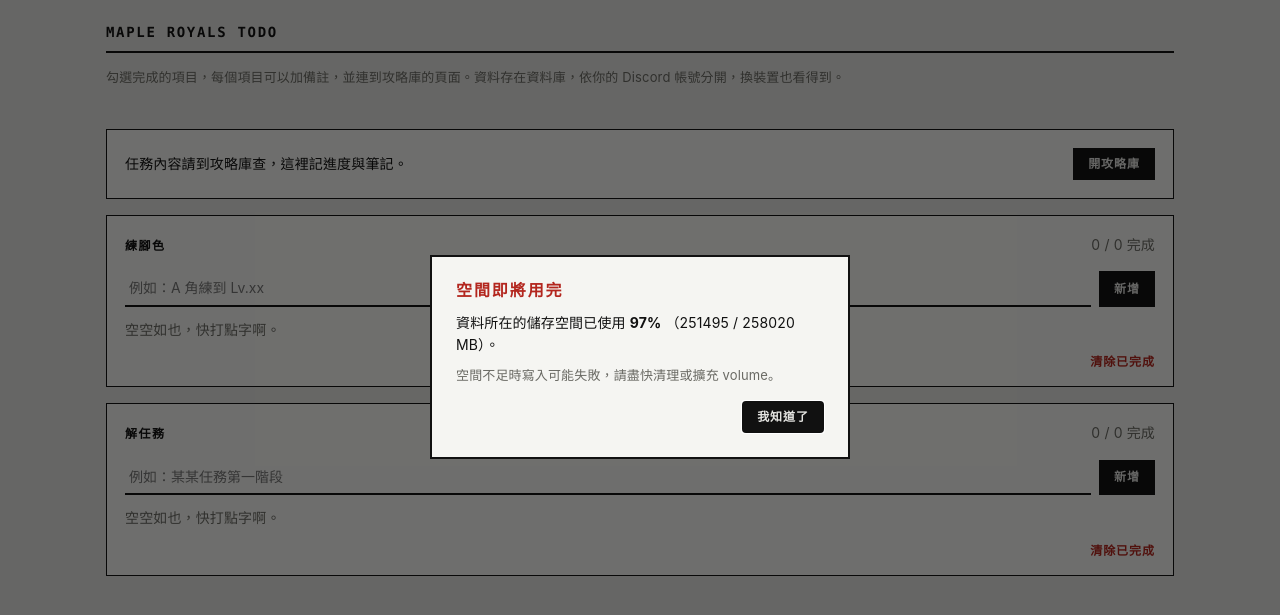
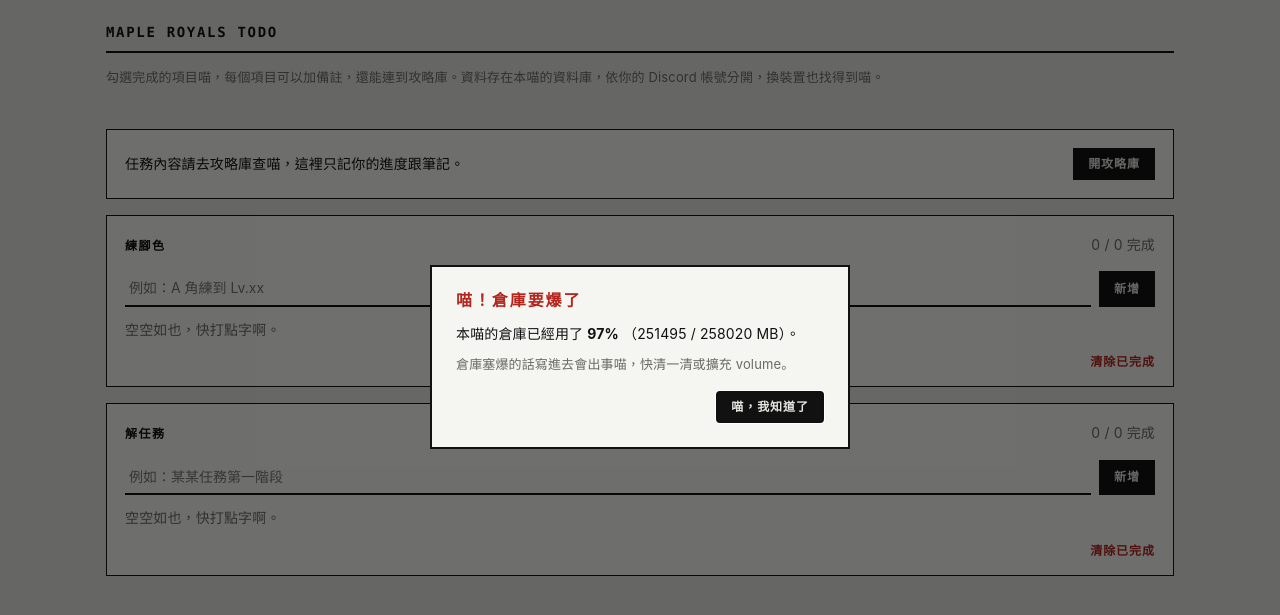
Before and after one commit to louis70109/rms-loot, a Flask app: page /todo in a window 1280 px wide. Shown: the part 43-658 px from the top of the page. Run offline with Flask 3, Linux system fonts and the light colour scheme; data that the repository does not hold is empty.

Commit message:
Speak in a cat's voice across the site
- hints, empty states, confirm prompts, flash and toast messages, the login
  wall and the storage dialog use a playful cat voice
- forms, table headers, CSV format notes and error details stay plain
- 分貝 is corrected to 分頁 in the copy
- ADR 0012 records the decision; tests updated for the new wording

Co-Authored-By: Claude Haiku 5.5 <noreply@anthropic.com>
Claude-Session: https://claude.ai/code/session_01No6Ypgnbs8KghfnZurbxus

```diff
--- a/app.py
+++ b/app.py
@@ -507,7 +507,7 @@ def create_app(db_path=None):
                 # TODO 的資料依登入者分開，owner 與 member 都能用自己的清單；其他人回 401（不導向登入頁）
                 if role in ("owner", "member"):
                     return None
-                return jsonify(ok=False, error="滾去登入啦，你是誰？"), 401
+                return jsonify(ok=False, error="滾去登入喵，你是誰？"), 401
             if role == "owner":
                 return None
             if role == "member":
@@ -516,7 +516,7 @@ def create_app(db_path=None):
                     return None
                 if request.method == "POST" and re.fullmatch(r"/drops/\d+/edit", request.path):
                     return None  # 權限在 drop_edit 裡逐筆檢查
-                return Response("這個你不能動啦，別亂點。", 403)
+                return Response("這個本喵不讓你動喵，別亂點。", 403)
             if role == "unbound" and request.path == "/auth/bind":
                 return None
             if request.method == "GET":
@@ -524,7 +524,7 @@ def create_app(db_path=None):
                     return redirect(url_for("discord_bind"))
                 # 未登入：先顯示擋板頁面，而不是直接丟到 Discord
                 return render_template("login_wall.html"), 401
-            return Response("滾去登入啦。", 401)
+            return Response("滾去登入喵。", 401)
         expected = app.config["APP_PASSWORD"]
         if not expected:
             if app.config["REQUIRE_AUTH"]:
@@ -594,17 +594,17 @@ def create_app(db_path=None):
         if request.method == "POST":
             name = clean(request.form.get("name"))
             if not name or name.lower() == ME.lower():
-                flash("請選一個名字", "error")
+                flash("喵？要選一個名字啦。", "error")
             else:
                 try:
                     db.execute("INSERT INTO bindings (discord_id, name) VALUES (?, ?)",
                                (session["discord_id"], name))
                     db.commit()
                 except sqlite3.IntegrityError:
-                    flash(f"「{name}」已經被綁定了，請選別的名字", "error")
+                    flash(f"「{name}」已經被別隻貓綁走了喵，選別的名字吧。", "error")
                 else:
                     session["role"], session["name"] = "member", name
-                    flash(f"已綁定為 {name}", "ok")
+                    flash(f"綁好了喵，你現在是 {name}。", "ok")
                     return redirect(url_for("index"))
         taken = {r["name"].lower() for r in db.execute("SELECT name FROM bindings")}
         choices = [n for n in known_names(db) if n.lower() not in taken]
@@ -648,13 +648,13 @@ def create_app(db_path=None):
             text = read_upload(request.files.get("file"))
             count = importer(db, text, replace=bool(request.form.get("replace")))
             db.commit()
-            flash(f"已匯入 {count} {label}", "ok")
+            flash(f"匯入 {count} {label} 了喵，本喵吃得很飽。", "ok")
         except ImportFailed as exc:
             db.rollback()
             for message in exc.errors[:20]:
                 flash(message, "error")
             if len(exc.errors) > 20:
-                flash(f"另有 {len(exc.errors) - 20} 個錯誤未列出，請修正後再匯入", "error")
+                flash(f"還有 {len(exc.errors) - 20} 個錯誤本喵懶得列了喵，修好再匯入。", "error")
         except ValueError as exc:
             db.rollback()
             flash(str(exc), "error")
@@ -680,7 +680,7 @@ def create_app(db_path=None):
         group = next((p for p in build_payouts(db, fee, share)
                       if member and p["name"].lower() == member.lower()), None)
         if group is None or not group["sold_items"]:
-            flash(f"{member or '這位持有人'} 沒有可付款的項目", "error")
+            flash(f"{member or '這位持有人'} 沒有可以付的東西喵。", "error")
             return redirect(url_for("index"))
         ids = [it["id"] for it in group["sold_items"]]
         db.execute(f"UPDATE drops SET paid = 1, paid_date = ? WHERE id IN ({','.join('?' * len(ids))})",
@@ -690,7 +690,7 @@ def create_app(db_path=None):
                    (group["name"], paid_date, group["payout"], group["unpaid_sum"], len(ids),
                     "、".join(it["item"] for it in group["sold_items"]), group["formula"]))
         db.commit()
-        flash(f"錢給 {group['name']} 了啦，{group['payout']:.2f} 楓幣，{len(ids)} 件，付款日 {paid_date}。", "ok")
+        flash(f"錢給 {group['name']} 了喵，{group['payout']:.2f} 楓幣，{len(ids)} 件，付款日 {paid_date}。", "ok")
         return redirect(url_for("index"))
 
     # 分贓紀錄
@@ -709,7 +709,7 @@ def create_app(db_path=None):
             if not errors:
                 save_run(db, data)
                 db.commit()
-                flash("已新增分贓紀錄", "ok")
+                flash("新增好了喵，又一場。", "ok")
                 return redirect(url_for("runs"))
         return render_template("run_form.html", title="新增分贓紀錄", data=data, errors=errors,
                                names=known_names(db), action=url_for("run_new"))
@@ -732,7 +732,7 @@ def create_app(db_path=None):
             if not errors:
                 save_run(db, data, run_id)
                 db.commit()
-                flash("已更新分贓紀錄", "ok")
+                flash("改好了喵。", "ok")
                 return redirect(url_for("runs"))
         return render_template("run_form.html", title=f"編輯第 {run_id} 場", data=data, errors=errors,
                                names=known_names(db), action=url_for("run_edit", run_id=run_id))
@@ -747,7 +747,7 @@ def create_app(db_path=None):
         save_run(db, data)
         db.commit()
         new_id = db.execute("SELECT last_insert_rowid()").fetchone()[0]
-        flash(f"已沿用第 {last['id']} 場新增第 {new_id} 場，可直接在表格上修改", "ok")
+        flash(f"本喵照第 {last['id']} 場抄了一份，變成第 {new_id} 場喵，直接在表格上改就好。", "ok")
         return redirect(url_for("runs"))
 
     @app.post("/runs/<int:run_id>/delete")
@@ -755,7 +755,7 @@ def create_app(db_path=None):
         db = get_db()
         db.execute("DELETE FROM runs WHERE id = ?", (run_id,))
         db.commit()
-        flash("刪掉了啦，眼不見為淨。", "ok")
+        flash("刪掉了喵，眼不見為淨。", "ok")
         return redirect(url_for("runs"))
 
     # 掉落物
@@ -775,7 +775,7 @@ def create_app(db_path=None):
             if not errors:
                 save_drop(db, data)
                 db.commit()
-                flash("已新增掉落物", "ok")
+                flash("掉落物記下了喵。", "ok")
                 return redirect(url_for("drops"))
         return render_template("drop_form.html", title="新增掉落物", data=data, errors=errors,
                                names=known_names(db), action=url_for("drop_new"))
@@ -791,7 +791,7 @@ def create_app(db_path=None):
             # 成員只能用表格改「持有人是自己」的掉落物；持有人與付款狀態不能改
             if request.method != "POST" or not request.form.get("inline") or \
                     row["member"].lower() != session.get("name", "").lower():
-                return Response("這個你不能動啦，別亂點。", 403)
+                return Response("這個本喵不讓你動喵，別亂點。", 403)
         if request.method == "POST":
             data, errors = read_drop_form(db, request.form)
             if session.get("role") == "member":
@@ -805,7 +805,7 @@ def create_app(db_path=None):
             if not errors:
                 save_drop(db, data, drop_id)
                 db.commit()
-                flash("已更新掉落物", "ok")
+                flash("掉落物改好了喵。", "ok")
                 return redirect(url_for("drops"))
         return render_template("drop_form.html", title=f"編輯掉落物 #{drop_id}", data=data,
                                errors=errors, names=known_names(db),
@@ -823,7 +823,7 @@ def create_app(db_path=None):
         db = get_db()
         db.execute("DELETE FROM drops WHERE id = ?", (drop_id,))
         db.commit()
-        flash("掉落物刪掉了，下次別手滑。", "ok")
+        flash("掉落物刪掉了喵，下次別手滑。", "ok")
         return redirect(url_for("drops"))
 
     # 設定 / 匯入
@@ -858,12 +858,12 @@ def create_app(db_path=None):
             if not (0 <= fee < 100 and 0 <= share <= 100):
                 raise ValueError
         except ValueError:
-            flash("手續費請填 0 到 100 之間（不含 100），分配比例請填 0 到 100 之間", "error")
+            flash("喵？手續費要填 0 到 100 之間（不含 100），分配比例也是喵。", "error")
             return redirect(url_for("settings"))
         set_setting(db, "payout_fee_percent", fee)
         set_setting(db, "payout_share_percent", share)
         db.commit()
-        flash(f"已設定：扣手續費 {fee:g}%，分配 {share:g}%", "ok")
+        flash(f"設定好了喵：扣手續費 {fee:g}%，分配 {share:g}%。", "ok")
         return redirect(url_for("settings"))
 
     @app.post("/import/runs")
--- a/static/table.js
+++ b/static/table.js
@@ -25,11 +25,11 @@
       });
       const data = await resp.json().catch(() => ({ ok: false, errors: ['儲存失敗'] }));
       row.classList.toggle('has-error', !data.ok);
-      if (data.ok) say('已儲存', 'ok');
+      if (data.ok) say('喵，存好了。', 'ok');
       else say((data.errors || ['儲存失敗']).join('；'), 'error');
     } catch (err) {
       row.classList.add('has-error');
-      say('網路錯誤，這次沒有儲存', 'error');
+      say('網路斷掉了喵，這次沒存到，再試一次喵。', 'error');
     }
   }
 
@@ -49,7 +49,7 @@
   function fillFromAbove(tr) {
     const rows = dataRows();
     const idx = rows.indexOf(tr);
-    if (idx <= 0) { say('上面沒有可以沿用的列', 'error'); return; }
+    if (idx <= 0) { say('上面沒有可以抄的列喵。', 'error'); return; }
     const srcs = Array.from(rows[idx - 1].querySelectorAll('input[name]')).filter((i) => i.form);
     const dsts = Array.from(tr.querySelectorAll('input[name]')).filter((i) => i.form);
     for (const s of srcs) {
--- a/static/todo.js
+++ b/static/todo.js
@@ -50,7 +50,7 @@
 
   function failed(e) {
     if (e && e.status === 401) say("滾去登入 Discord 再來玩 TODO 啦。", true);
-    else say("儲存失敗：" + (e && e.message ? e.message : "未知錯誤") + "。畫面已還原。", true);
+    else say("喵！存不進去：" + (e && e.message ? e.message : "未知錯誤") + "。本喵已經幫你還原了。", true);
   }
 
   // ---- 載入與舊資料搬移 ----------------------------------------------------
@@ -75,13 +75,13 @@
   }
 
   function load() {
-    say("正在載入…");
+    say("本喵去翻清單喵…");
     fetchList().then(function () {
       var old = legacyItems();
       if (old && data.level.length === 0 && data.quest.length === 0) {
         return api("POST", API + "/import", old).then(function () {
           try { localStorage.removeItem(LEGACY_KEY); } catch (e) {}
-          say("已把這個瀏覽器的舊清單搬進資料庫。");
+          say("舊清單本喵已經搬進資料庫了喵。");
           return fetchList();
         });
       }
@@ -280,9 +280,9 @@
     detail.appendChild(noteLabel);
 
     if (indexStatus === "loading") {
-      detail.appendChild(el("p", "hint", "正在載入攻略頁目錄…"));
+      detail.appendChild(el("p", "hint", "本喵去翻攻略頁目錄喵…"));
     } else if (indexStatus === "unavailable") {
-      detail.appendChild(el("p", "hint", "攻略頁目錄暫時無法載入，可以先用下面的手動連結。"));
+      detail.appendChild(el("p", "hint", "攻略頁目錄本喵抓不到喵，先用下面的手動連結湊合一下。"));
     } else {
       var titleText = "攻略頁";
       if (indexStatus === "snapshot") titleText += "（內建目錄" + (snapshotDate ? "，更新於 " + snapshotDate : "") + "）";
@@ -330,7 +330,7 @@
     linkInput.addEventListener("change", function () {
       var v = linkInput.value.trim();
       if (v && !safeLink(v)) {
-        warn.textContent = "連結需要以 http:// 或 https:// 開頭，沒有儲存。";
+        warn.textContent = "連結要以 http:// 或 https:// 開頭喵，本喵沒幫你存。";
         linkInput.value = item.link;
         return;
       }
--- a/templates/auth_bind.html
+++ b/templates/auth_bind.html
@@ -2,8 +2,8 @@
 {% block title %}綁定名字{% endblock %}
 {% block content %}
 <section class="card">
-  <h2>第一次登入：選擇你是誰</h2>
-  <p class="hint">選一個名字綁定到你的 Discord 帳號。每個名字只能綁一次，綁定後只能改自己名下的掉落物。</p>
+  <h2>第一次來？先告訴本喵你是誰喵</h2>
+  <p class="hint">選一個名字綁給你的 Discord 帳號喵。每個名字只能綁一次，綁好之後本喵只允許你改自己名下的掉落物喵。</p>
   {% if choices %}
   <form method="post" action="{{ url_for('discord_bind') }}" class="form">
     {% for n in choices %}
@@ -12,7 +12,7 @@
     <button class="btn">綁定</button>
   </form>
   {% else %}
-    <p class="muted">目前沒有可以綁定的名字，請聯絡管理者。</p>
+    <p class="muted">目前沒有可以綁的名字喵，去找管理者喵。</p>
   {% endif %}
 </section>
 {% endblock %}
--- a/templates/base.html
+++ b/templates/base.html
@@ -40,13 +40,13 @@
     {% set critical = storage_warning.level == 'critical' %}
     <dialog id="storage-warning" class="storage-dialog {{ storage_warning.level }}"
             data-level="{{ storage_warning.level }}" aria-labelledby="storage-warning-title">
-      <h2 id="storage-warning-title">{{ '空間即將用完' if critical else '儲存空間快滿' }}</h2>
-      <p>資料所在的儲存空間已使用 <strong>{{ storage_warning.percent }}%</strong>
+      <h2 id="storage-warning-title">{{ '喵！倉庫要爆了' if critical else '倉庫快滿了喵' }}</h2>
+      <p>本喵的倉庫已經用了 <strong>{{ storage_warning.percent }}%</strong>
         （{{ storage_warning.used_mb }} / {{ storage_warning.total_mb }} MB）。</p>
-      <p class="muted">{{ '空間不足時寫入可能失敗，請盡快清理或擴充 volume。' if critical
-                          else '請留意剩餘空間，必要時清理或擴充 volume。' }}</p>
+      <p class="muted">{{ '倉庫塞爆的話寫進去會出事喵，快清一清或擴充 volume。' if critical
+                          else '留意一下剩餘空間喵，必要時清理或擴充 volume。' }}</p>
       <form method="dialog" class="storage-actions">
-        <button class="btn">我知道了</button>
+        <button class="btn">喵，我知道了</button>
       </form>
     </dialog>
     <script>
--- a/templates/drops.html
+++ b/templates/drops.html
@@ -5,7 +5,7 @@
   <h2>掉落物（{{ drops|length }} 件）</h2>
   <a class="btn" href="{{ url_for('drop_new') }}">＋ 新增掉落物</a>
 </div>
-<p class="hint">直接在表格上改。Enter / ↓ 往下、Shift+Enter / ↑ 往上，離開格子即自動儲存；Ctrl+D 把這一列換成上一列的內容。</p>
+<p class="hint">直接在表格上改喵。Enter / ↓ 往下、Shift+Enter / ↑ 往上，離開格子就自動存好喵；Ctrl+D 把這一列換成上一列的內容，偷懶專用。</p>
 <datalist id="names">
   {% for n in names %}<option value="{{ n }}"></option>{% endfor %}
 </datalist>
@@ -39,13 +39,13 @@
           </td>
           <td><input class="cell narrow" type="date" name="paid_date" value="{{ d.paid_date }}" form="{{ f }}"></td>
           <td class="actions">
-            <form method="post" action="{{ url_for('drop_delete', drop_id=d.id) }}" onsubmit="return confirm('真的要刪「{{ d.item }}」？不後悔？')">
+            <form method="post" action="{{ url_for('drop_delete', drop_id=d.id) }}" onsubmit="return confirm('喵？真的要刪「{{ d.item }}」嗎？不後悔喵？')">
               <button class="link danger">刪除</button>
             </form>
           </td>
         </tr>
       {% else %}
-        <tr><td colspan="9" class="muted">還沒有掉落物，運氣是有多差？</td></tr>
+        <tr><td colspan="9" class="muted">還沒有掉落物喵，運氣是有多差？</td></tr>
       {% endfor %}
     </tbody>
   </table>
--- a/templates/loans.html
+++ b/templates/loans.html
@@ -16,7 +16,7 @@
   {% endfor %}
 </p>
 {% if view == 'archived' %}
-  <p class="hint">已封存的紀錄是冷資料，預設不顯示。這裡只在你打開時才載入。</p>
+  <p class="hint">封存的紀錄是冷凍櫃裡的魚喵，預設不拿出來。你想看才打開，本喵才會去翻箱子喵。</p>
 {% elif can_edit and counts.returned_active %}
   <form method="post" action="{{ url_for('loans_archive_returned') }}" class="actions-row">
     <button class="btn">封存所有已歸還（{{ counts.returned_active }} 筆）</button>
@@ -52,7 +52,7 @@
           </td>
         </tr>
       {% else %}
-        <tr><td colspan="7" class="muted">還沒有借還紀錄，是沒人借你還是你不借人？</td></tr>
+        <tr><td colspan="7" class="muted">還沒有借還紀錄喵，是沒人借你還是你不借人？</td></tr>
       {% endfor %}
     </tbody>
   </table>
--- a/templates/settings.html
+++ b/templates/settings.html
@@ -39,7 +39,7 @@
 
 <section class="card">
   <h2>下載備份</h2>
-  <p class="hint">下載整個資料庫（分貝紀錄、掉落物、付款紀錄都在裡面）。建議每隔一段時間存一份到自己的電腦。</p>
+  <p class="hint">下載整個資料庫（分頁紀錄、掉落物、付款紀錄都在裡面）。建議每隔一段時間存一份到自己的電腦喵。</p>
   <a class="btn" href="{{ url_for('backup') }}">下載備份（.db）</a>
 </section>
 
--- a/templates/todo.html
+++ b/templates/todo.html
@@ -11,11 +11,11 @@
   <div class="page-head">
     <h2>Maple Royals TODO</h2>
   </div>
-  <p class="hint">勾選完成的項目，每個項目可以加備註，並連到攻略庫的頁面。資料存在資料庫，依你的 Discord 帳號分開，換裝置也看得到。</p>
+  <p class="hint">勾選完成的項目喵，每個項目可以加備註，還能連到攻略庫。資料存在本喵的資料庫，依你的 Discord 帳號分開，換裝置也找得到喵。</p>
   <p class="todo-status" data-status role="status" aria-live="polite"></p>
 
   <div class="card todo-guide">
-    <span>任務內容請到攻略庫查，這裡記進度與筆記。</span>
+    <span>任務內容請去攻略庫查喵，這裡只記你的進度跟筆記。</span>
     <a class="btn" href="https://rms-data.fly.dev/" target="_blank" rel="noopener">開攻略庫</a>
   </div>
 
```
Also changed, not shown: docs/adr/0012-cat-voice.md (added, +28 -0 lines), loans.py (+11 -11 lines), templates/index.html (+6 -6 lines), templates/loan_form.html (+6 -6 lines), templates/login_wall.html (+5 -5 lines), templates/runs.html (+4 -4 lines), tests/test_loans.py (+3 -3 lines), tests/test_storage.py (+2 -2 lines), docs/adr/README.md.
